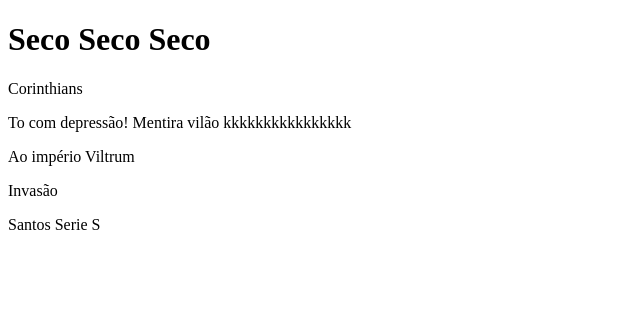
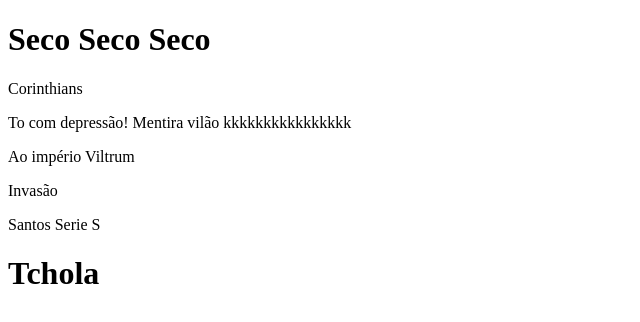
Before and after one commit to BrunoGomes-dev285/Aula-Hello-Word, a plain HTML site: page index.html in a window 1280 px wide. Shown: the whole page, without its empty margins (0-640 px from the left). Drawn offline with Linux system fonts and the light colour scheme.

Commit message:
invasão3

```diff
--- a/index.html
+++ b/index.html
@@ -14,5 +14,6 @@
     <p>Ao império Viltrum</p></p>
     <p>Invasão</p>
     <p>Santos Serie S</p>
+    <h1>Tchola</h1>
 </body>
 </html>
```
